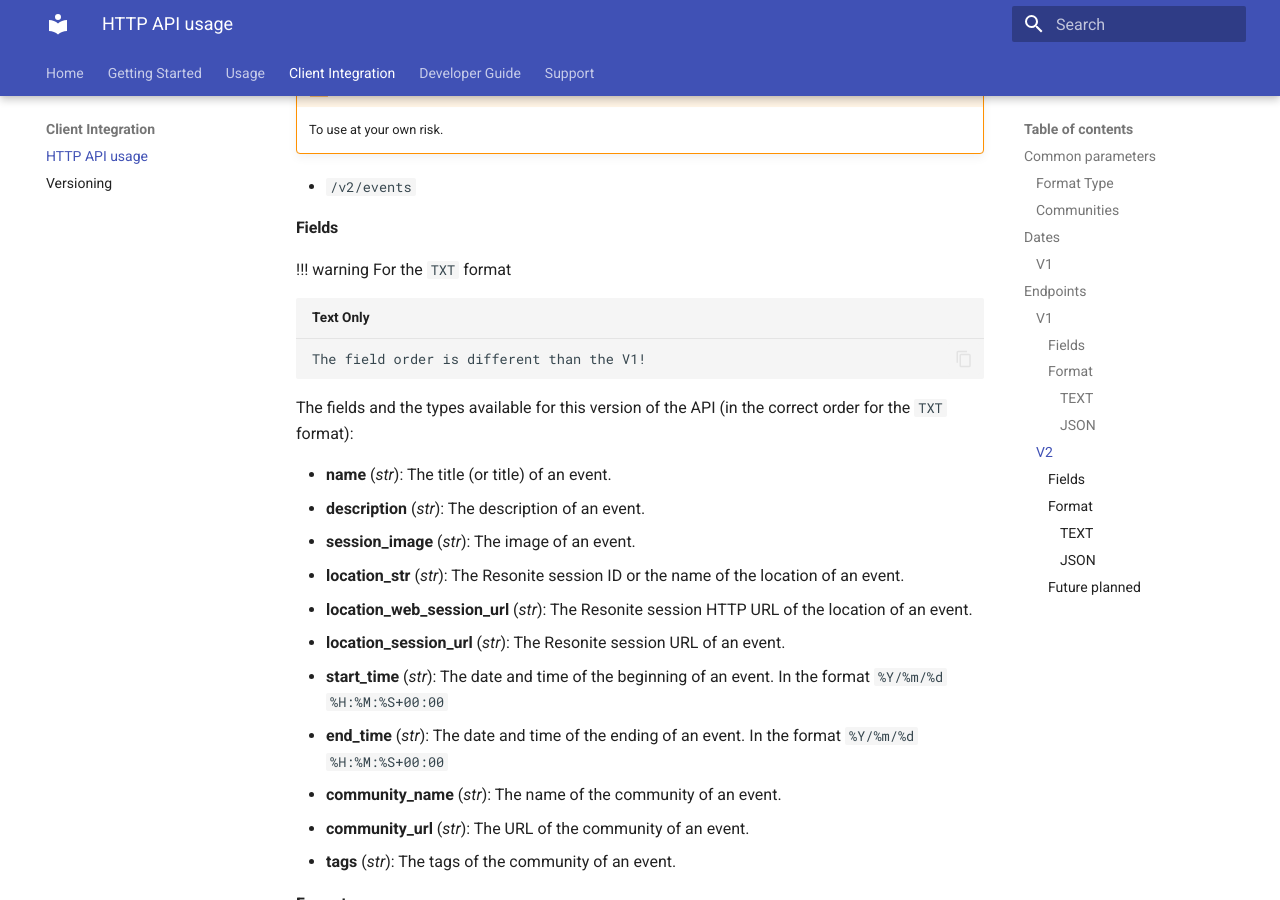
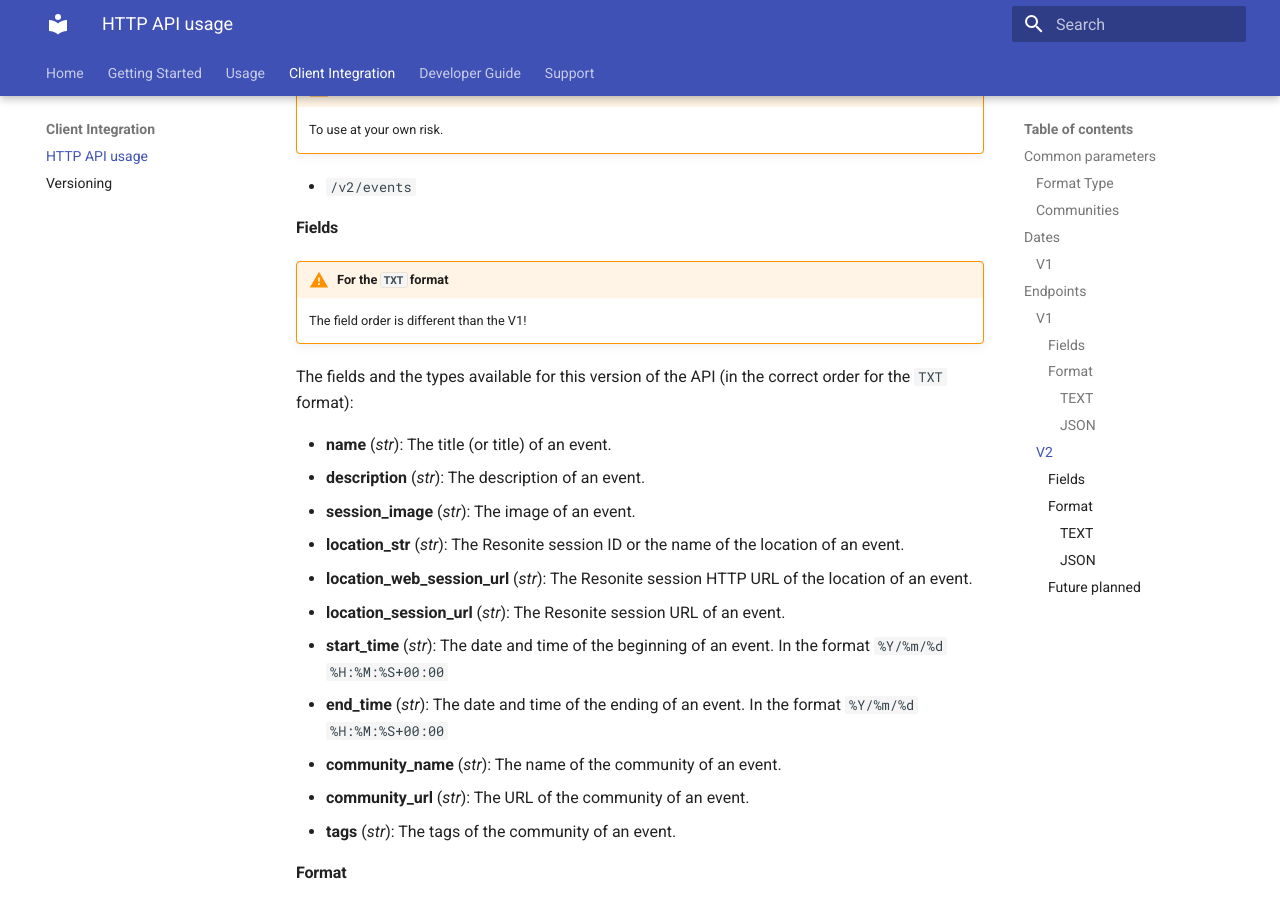
Before and after one commit to Resonite-Community-Projects/community_events.resonite, an MkDocs documentation site: the page built from docs/docs/ClientIntegration/http-api-usage.md, in a window 1280 px wide and 900 px high, scrolled down 2422 px. Built offline with MkDocs 1.6.1 and Material for MkDocs 9.7.7, drawn with Linux system fonts in a browser that asks for light colours.

Commit message:
Fix typo in doc

```diff
--- a/docs/docs/ClientIntegration/http-api-usage.md
+++ b/docs/docs/ClientIntegration/http-api-usage.md
@@ -92,7 +92,7 @@ name`description`location`start_time`end_time`community_name\n
 
 #### Fields
 
-!!! warning For the `TXT` format
+!!! warning "For the `TXT` format"
 
     The field order is different than the V1!
 
```
